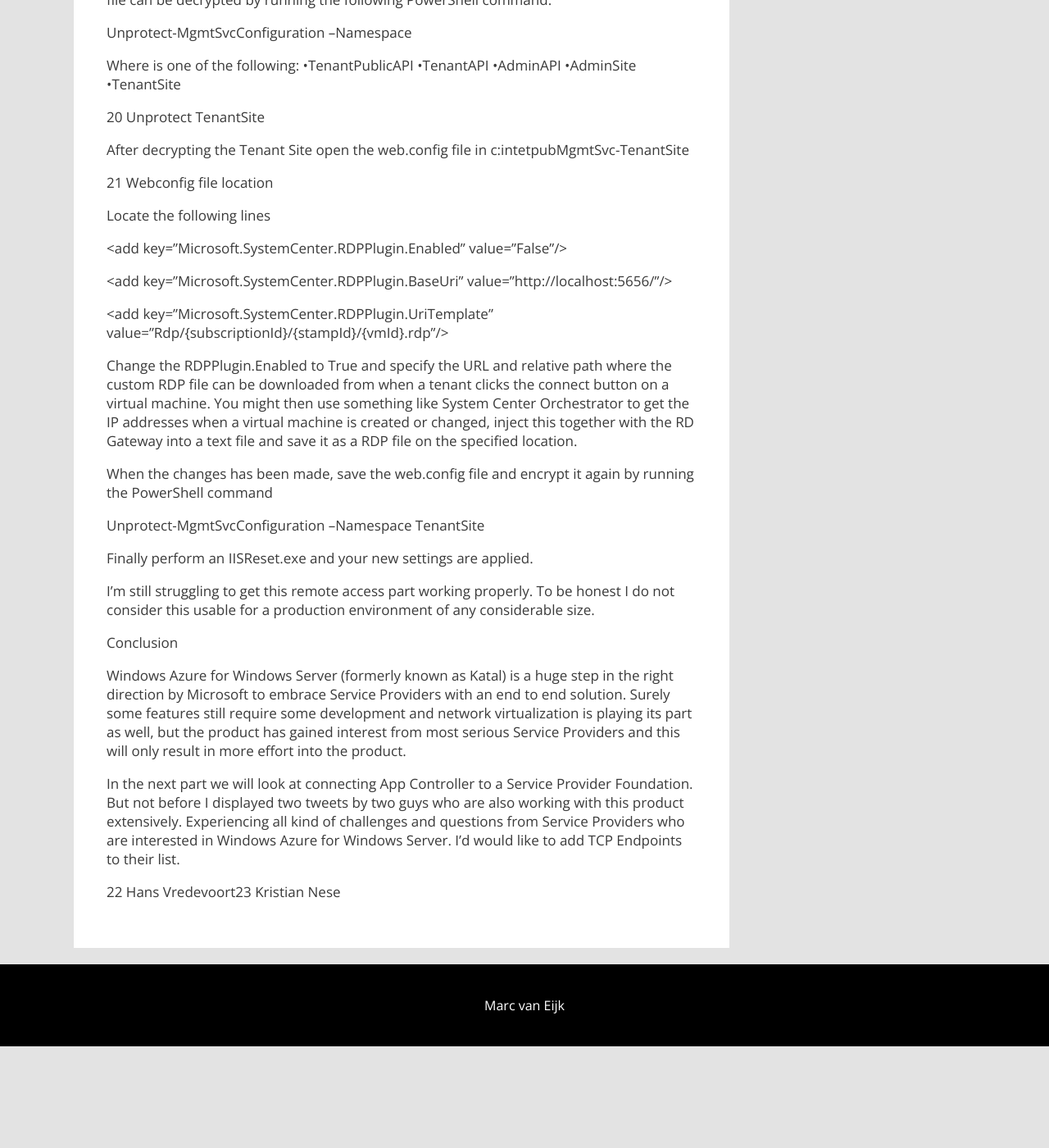
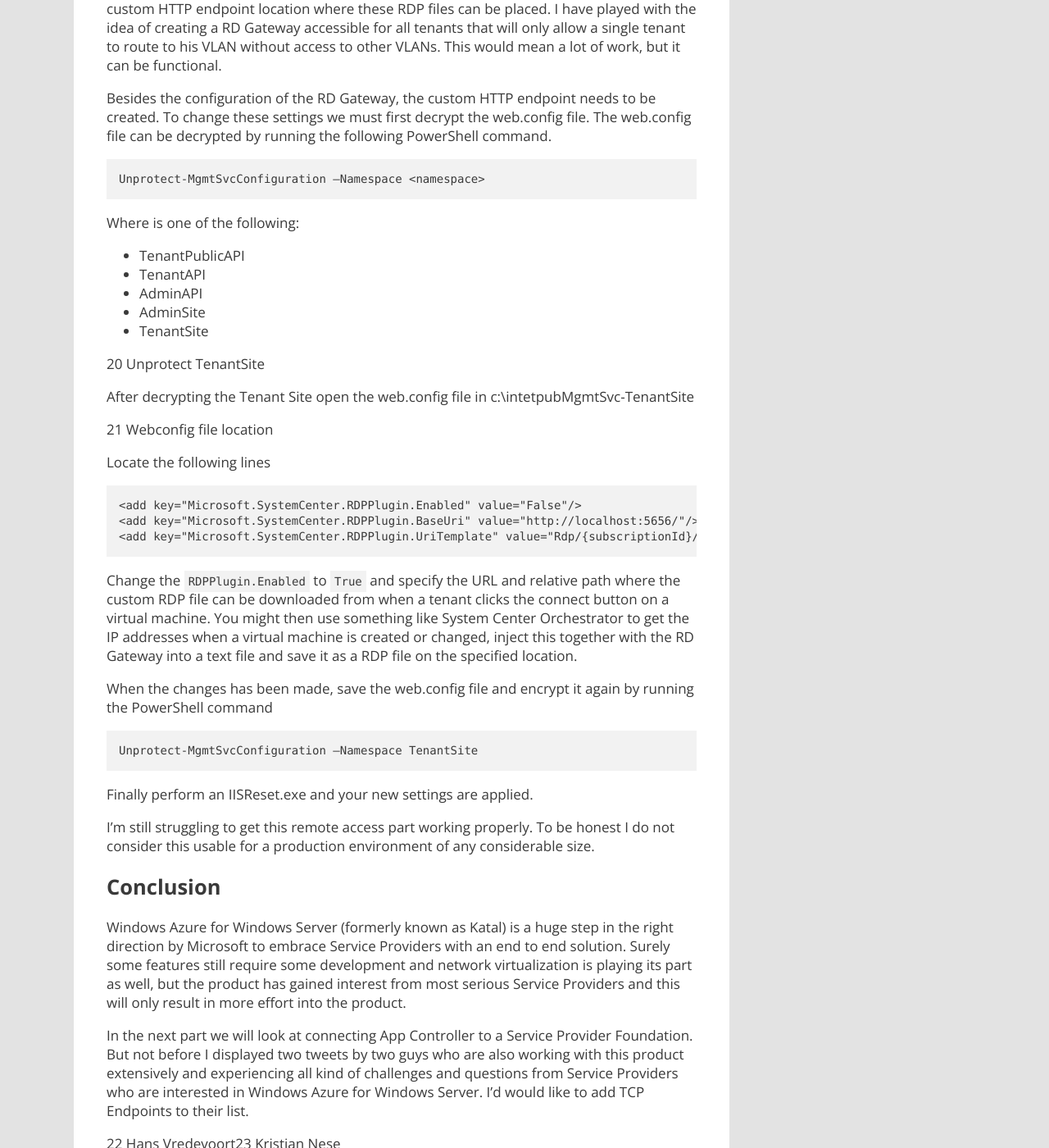
Before and after one commit to marcvaneijk/marcvaneijk.old, a Jekyll site: the page built from _posts/2013-03-27-wa4ws3.md, in a window 1280 px wide and 1400 px high, scrolled down 4486 px. Shown: the whole window at 82% size. Built offline with Jekyll 4.4.1, drawn with Linux system fonts in a browser that asks for light colours; nearby versions of some CDN libraries; before the commit the page ends 5762 px from its top, so only the background shows below that; some of the changed text lies outside the part shown.

Commit message:
Update 2013-03-27-wa4ws3.md

````diff
--- a/_posts/2013-03-27-wa4ws3.md
+++ b/_posts/2013-03-27-wa4ws3.md
@@ -30,13 +31,11 @@ It is possible to create an additional step for a new tenant by specifying an in
 
 When a new tenant selects to sign up to a public plan that has an invitation code specified the user is presented with an additional column Access Code in the portal.
 
-
-
 03 Signup access code
 
 If a new tenant is unable to specify the correct invitation code, the signup process will fail. This allows you to prevent anonymous users from signing up and still use a public plan, by providing new tenants with an invitation code upfront.
 
-Create VM Network
+## Create VM Network
 
 When the initial configuration of Network Virtualization (as described in the previous part) is completed, a tenant is able to create a new network from the Tenant Site. Select New > Networks > Quick Create and specify the friendly name for the Network and select the Provider Address Space. The name of the Provider Address Space is defined in System Center VMM 2012 SP1. I this blog series I have named it “Provider Address Space” so that is clear to see what setting is displayed here. But you can define a more appropriate name for your environment.
 
@@ -64,7 +63,7 @@ The VM Networks tab in the VMs and Services menu in System Center VMM 2012 SP1 d
 
 09 VM Networks in VMM
 
-Create a virtual machine
+## Create a virtual machine
 
 After logging into the Tenant Site an overview is shown of all configured objects for this tenant. By clicking New > Virtual Machines in the bottom menu the tenant can choose to Quick Create or Custom Create a virtual machine.
 
@@ -100,7 +99,7 @@ When the read-only library share is created, select the cloud that is associated
 
 15 Readonly Library
 
-Attach Disks
+### Attach Disks
 
 After the read-only library has been attached to the cloud that maps to the hosting plan, a tenant can add a virtual hard disk to a virtual machine. Select the virtual machine in the Tenant Site. Verify that the virtual machine is in a stopped state. Select Attach > Disk in the bottom menu.
 
@@ -114,13 +113,13 @@ All disks are attached by System Center Virtual Machine Manager 2012 SP1 to the
 
 18 Attached 20 Disks HyperV
 
-Attach ISO
+### Attach ISO
 
 It is also possible for the tenant to attach an ISO file to a virtual machine. The prerequisites for attaching an ISO are identical to attaching a virtual hard disk. A read-only library share must be specified in the System Center 2012 SP1 cloud that is mapped to the Hosting Plan.
 
 19 Attach ISO
 
-Remote access
+## Remote access
 
 Remote access is probably the biggest challenge with the current release. A virtual machine is not much of use when you are unable to access it. Without a NVGRE gateway available Network Virtualization is completely isolated, the only thing we can do here is wait for a public release of a NVGRE gateway. With VM Networks based on VLANs we have some possibilities in place. Besides routing and VPN policies managed by the Service Provider there is also a connect button for every virtual machine in the Tenant Site. By default the IP address of the virtual machine is injected into an RDP file that is presented to the tenant when he clicks the connect button. No additional settings are specified in this RDP file. Without a VPN tunnel in place the connection to the virtual machine will fail.
 
@@ -128,43 +127,48 @@ The product team created an extension in the web.config file that allows you to
 
 Besides the configuration of the RD Gateway, the custom HTTP endpoint needs to be created. To change these settings we must first decrypt the web.config file. The web.config file can be decrypted by running the following PowerShell command.
 
+```
 Unprotect-MgmtSvcConfiguration –Namespace <namespace>
+```
 
 Where <namespace> is one of the following:
-•TenantPublicAPI
-•TenantAPI
-•AdminAPI
-•AdminSite
-•TenantSite
+
+- TenantPublicAPI
+- TenantAPI
+- AdminAPI
+- AdminSite
+- TenantSite
 
 20 Unprotect TenantSite
 
-After decrypting the Tenant Site open the web.config file in c:intetpubMgmtSvc-TenantSite
+After decrypting the Tenant Site open the web.config file in c:\intetpubMgmtSvc-TenantSite
 
 21 Webconfig file location
 
 Locate the following lines
 
-<add key=”Microsoft.SystemCenter.RDPPlugin.Enabled” value=”False”/>
+```
+<add key="Microsoft.SystemCenter.RDPPlugin.Enabled" value="False"/>
+<add key="Microsoft.SystemCenter.RDPPlugin.BaseUri" value="http://localhost:5656/"/>
+<add key="Microsoft.SystemCenter.RDPPlugin.UriTemplate" value="Rdp/{subscriptionId}/{stampId}/{vmId}.rdp"/>
+```
 
-<add key=”Microsoft.SystemCenter.RDPPlugin.BaseUri” value=”http://localhost:5656/”/>
-
-<add key=”Microsoft.SystemCenter.RDPPlugin.UriTemplate” value=”Rdp/{subscriptionId}/{stampId}/{vmId}.rdp”/>
-
-Change the RDPPlugin.Enabled to True and specify the URL and relative path where the custom RDP file can be downloaded from when a tenant clicks the connect button on a virtual machine. You might then use something like System Center Orchestrator to get the IP addresses when a virtual machine is created or changed, inject this together with the RD Gateway into a text file and save it as a RDP file on the specified location.
+Change the `RDPPlugin.Enabled` to `True` and specify the URL and relative path where the custom RDP file can be downloaded from when a tenant clicks the connect button on a virtual machine. You might then use something like System Center Orchestrator to get the IP addresses when a virtual machine is created or changed, inject this together with the RD Gateway into a text file and save it as a RDP file on the specified location.
 
 When the changes has been made, save the web.config file and encrypt it again by running the PowerShell command
 
+```
 Unprotect-MgmtSvcConfiguration –Namespace TenantSite
+```
 
 Finally perform an IISReset.exe and your new settings are applied.
 
 I’m still struggling to get this remote access part working properly. To be honest I do not consider this usable for a production environment of any considerable size.
 
-Conclusion
+## Conclusion
 
 Windows Azure for Windows Server (formerly known as Katal) is a huge step in the right direction by Microsoft to embrace Service Providers with an end to end solution. Surely some features still require some development and network virtualization is playing its part as well, but the product has gained interest from most serious Service Providers and this will only result in more effort into the product.
 
-In the next part we will look at connecting App Controller to a Service Provider Foundation. But not before I displayed two tweets by two guys who are also working with this product extensively. Experiencing all kind of challenges and questions from Service Providers who are interested in Windows Azure for Windows Server. I’d would like to add TCP Endpoints to their list.
+In the next part we will look at connecting App Controller to a Service Provider Foundation. But not before I displayed two tweets by two guys who are also working with this product extensively and experiencing all kind of challenges and questions from Service Providers who are interested in Windows Azure for Windows Server. I’d would like to add TCP Endpoints to their list.
 
 22 Hans Vredevoort23 Kristian Nese
````
Also changed, not shown: other parts of _posts/2013-03-27-wa4ws3.md (+13 -12 lines).
